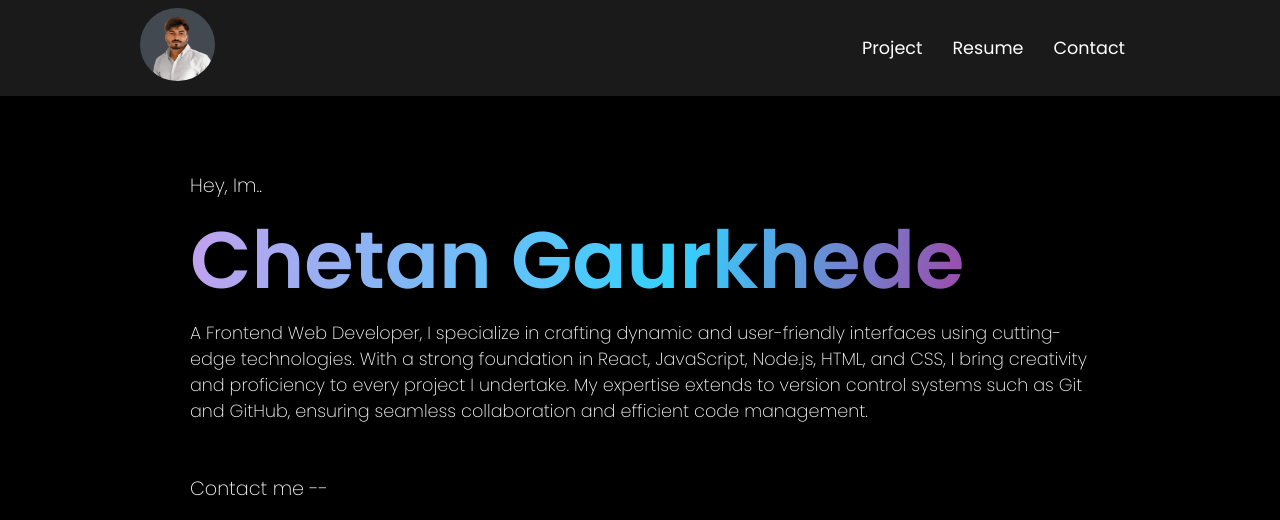
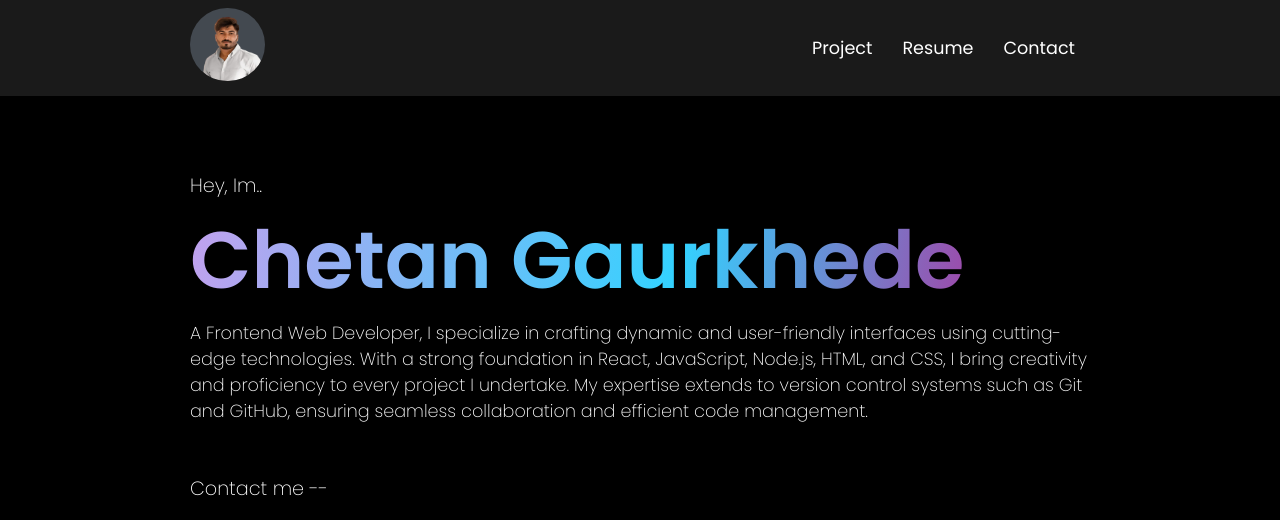
Before and after one commit to ChetanGaurkhede/port, a plain HTML site: page index.html in a window 1280 px wide. Shown: the top 520 px of the page. Drawn offline with Linux system fonts and the light colour scheme; files whose address does not match are found by name.

Commit message:
Update style.css

```diff
--- a/style.css
+++ b/style.css
@@ -29,7 +29,7 @@ header{
 }
 
 nav{
-    width: 1000px;
+    width: 900px;
     margin: auto;
     display: flex;
     align-items: center;
```
